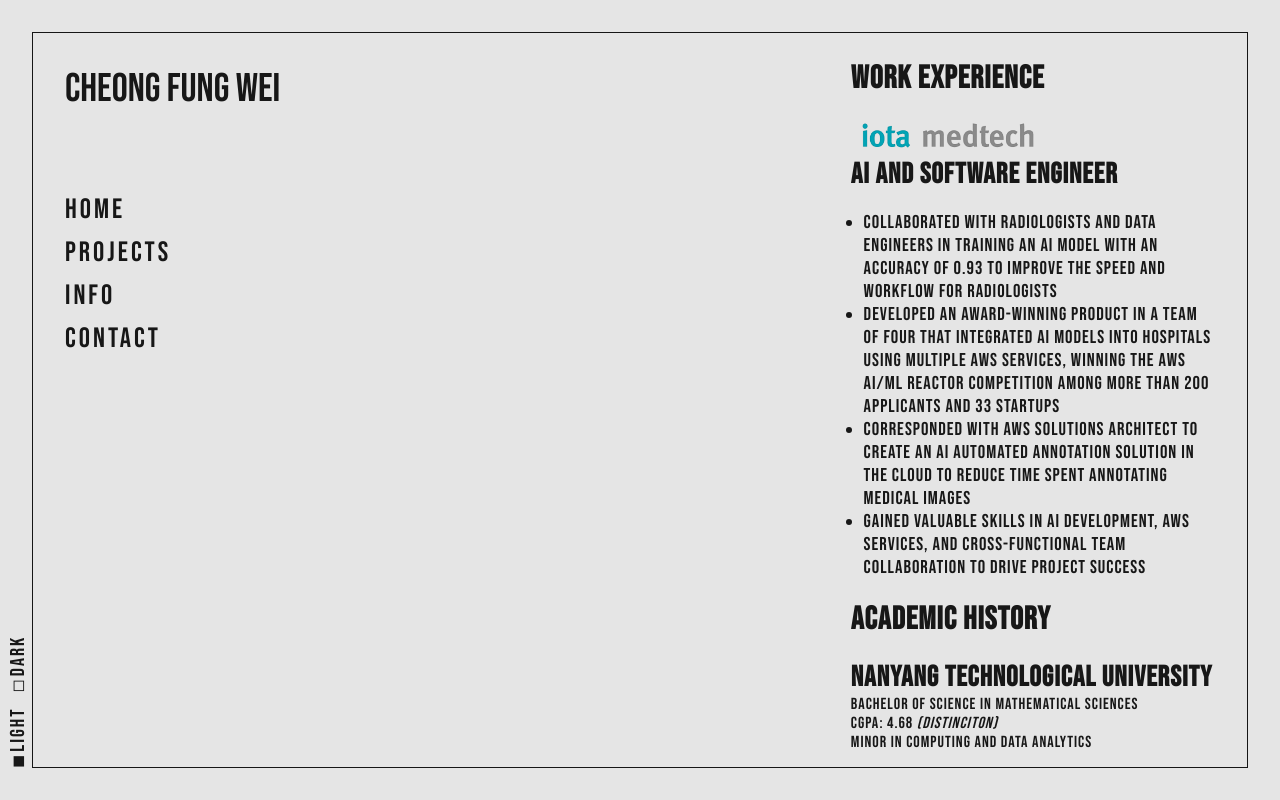
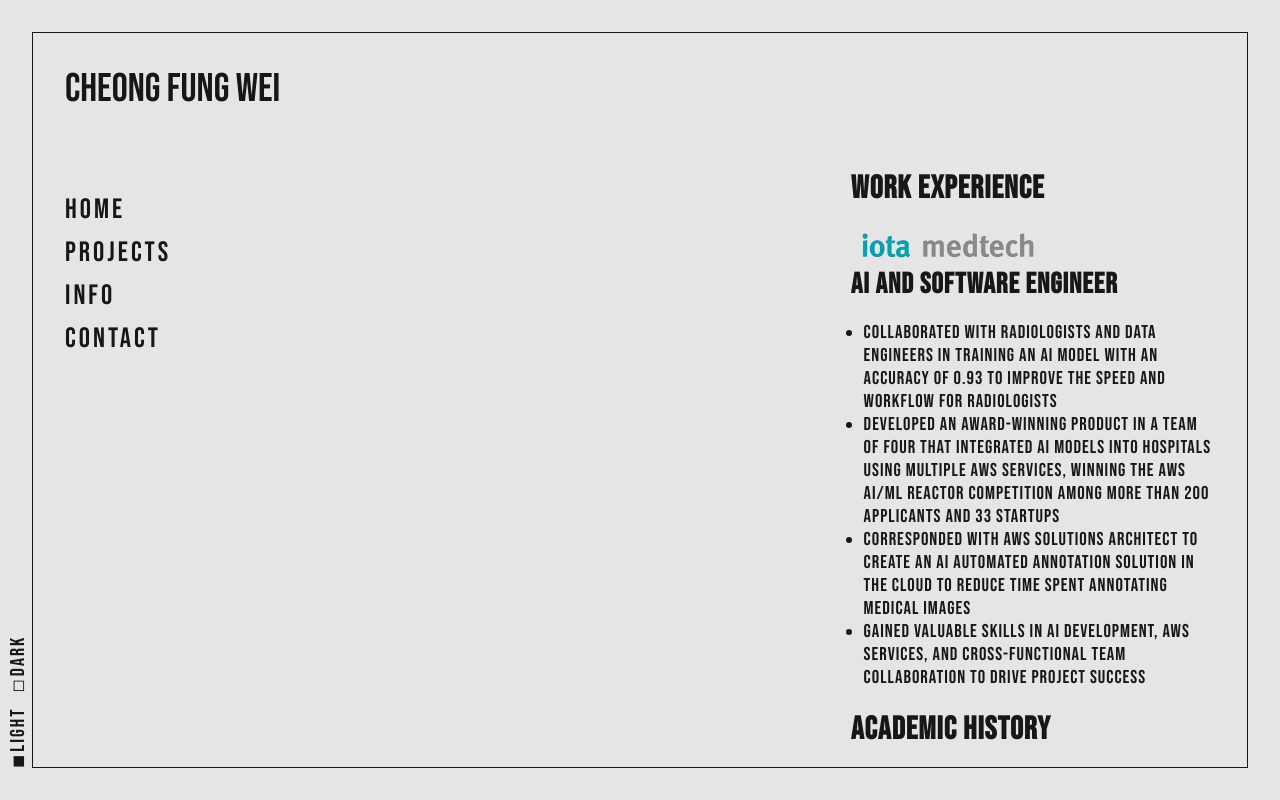
Before and after one commit to cfungwei/Portfolio, a React (Create React App) app: page /info in a window 1280 px wide. Built offline with nearby package versions, Linux system fonts and the light colour scheme.

Commit message:
change info height to prevent overlap

```diff
--- a/src/App.css
+++ b/src/App.css
@@ -91,7 +91,7 @@ body, html {
     flex-wrap: pre-wrap;
     word-wrap: normal;
     width: 30%;
-    height: 95%;
+    height: 80%;
     overflow-y: scroll;
     letter-spacing: 1px;
 }
```
